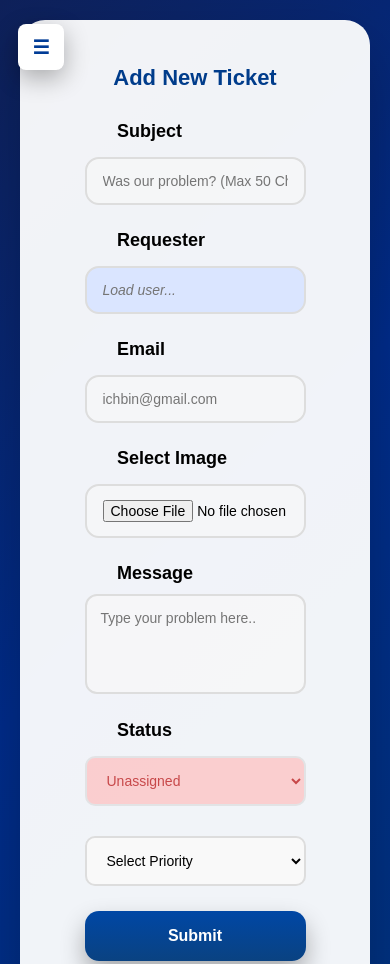
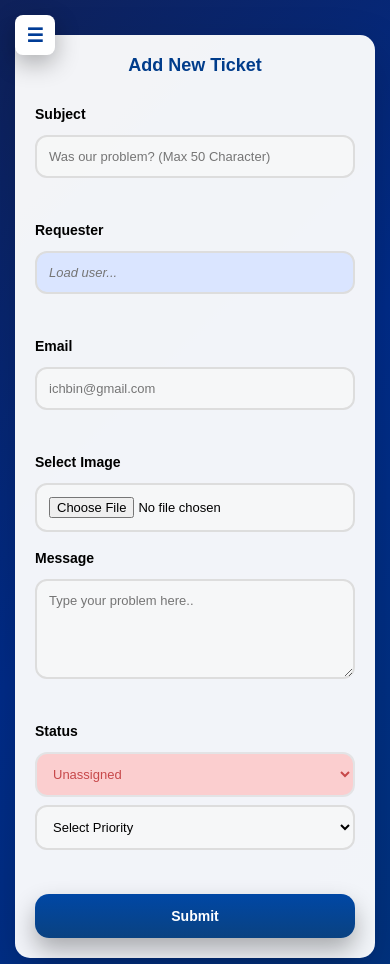
Before and after one commit to Marshel-S/TicketingIT, a website: page views/index.html in a window 390 px wide. Shown: the top 964 px of the page. Drawn offline with Linux system fonts and the light colour scheme; files that its build step writes are made by us from their sources; no server answers.

Commit message:
Adding new style and little changes

```diff
--- /dev/null
+++ b/public/login.css
@@ -0,0 +1,216 @@
+* {
+    margin: 0;
+    padding: 0;
+    box-sizing: border-box;
+}
+
+.sidebar-toggle {
+  all: unset;
+  position: fixed;
+  top: 24px;
+  left: 18px;
+  width: 46px;
+  height: 46px;
+  display: grid;
+  place-items: center;
+  background: white;
+  color: #003c96;
+  font-size: 19px;
+  font-weight: bolder;
+  line-height: 1;
+  border-radius: 8px;
+  cursor: pointer;
+  box-shadow: 0 8px 24px rgba(0, 0, 0, 0.3);
+  z-index: 20;
+  transition: ease-out;
+  transition-duration: 0.25s;
+}
+
+.sidebar-toggle:hover{
+  color: white;
+  background: #003c96;
+  transition: ease-in-out;
+  transition-duration: 0.25s;
+}
+
+.sidebar {
+  position: fixed;
+  top: 10px;
+  left: 10px;
+  width: 280px;
+  height: calc(110vh - 40px);
+  background: #ffffff;
+  border-radius: 10px;
+  padding: 20px;
+  box-shadow: 0 20px 50px -30px rgba(0, 0, 0, 0.35);
+  transform: translateX(-120%);
+  transition: 0.35s ease;
+  z-index: 25;
+  font-family: 'Poppins', sans-serif;
+}
+
+.sidebar h2 {
+  font-size: 18px;
+  margin: 0px;
+  font-weight: 600;
+  color: #003c96;
+  margin-bottom: 20px;
+}
+
+.sidebar nav {
+  display: flex;
+  flex-direction: column;
+  gap: 12px;
+}
+
+.sidebar nav a {
+  text-decoration: none;
+  padding: 10px 14px;
+  border-radius: 10px;
+  color: #333;
+  font-size: 14px;
+  transition: 0.25s ease;
+}
+
+.sidebar nav a:hover {
+  background: #003c96;
+  color: white;
+}
+
+body.sidebar-open .sidebar {
+  transform: translateX(0);
+}
+
+body.sidebar-open .sidebar-toggle,
+body.sidebar-open .sidebar-toggle:hover {
+  transform: translateX(300px);
+  transition: ease-in-out;
+  transition-duration: 0.25s;
+}
+
+body {
+    font-family: 'Poppins', sans-serif;
+    background: linear-gradient(135deg, #0f215a, #002c8b, #003380);
+    display: flex;
+    justify-content: center;
+    align-items: center;
+    min-height: 100vh;
+    padding: 20px;
+}
+
+.login-overlay {
+  background-color: rgba(255, 255, 255, 0.966);
+  padding: 40px;
+  border-radius: 20px;
+  border: none;
+  font-size: smaller;
+}
+
+.login-overlay h1 {
+  color: #00378a;
+}
+
+.login-overlay p {
+  margin-top: 3px;
+}
+
+.login-overlay h4 {
+  margin: 20px 0px 15px;
+}
+
+.login-overlay input {
+  margin: 2px 0px;
+  width: 100%;
+  background: rgba(255, 255, 255, 0.432);
+}
+
+#loginBtn {
+  width: 100%;
+  background-color: #003483;
+  color: #f9f9f9;
+  cursor: pointer;
+  transition: ease-in-out;
+  transition-duration: 0.15s;
+}
+
+#loginBtn:hover {
+  background-color: #002a69;
+  color: #d3d3d3;
+  transition: ease-in-out;
+  transition-duration: 0.15s;
+}
+
+.login-overlay a {
+  text-decoration: none;
+  color: #00319b;
+}
+
+.login-overlay a:hover {
+  text-decoration: underline;
+}
+
+#userInput {
+  background-color: #dae5ff;
+  font-style: italic;
+}
+
+.overlay {
+  position: fixed;
+  top: 0;
+  left: 0;
+  width: 100%;
+  height: 100%;
+  background: rgba(0,0,0,0.4);
+  display: none;
+  z-index: 1000;
+}
+
+.overlay.show {
+  display: block;
+}
+
+.error-input {
+  border: 2px solid #ff3737 !important;
+  background: #fff5f5;
+  animation: shake 0.35s ease;
+}
+
+.error-text {
+  color: #ff2222;
+  font-size: 13px;
+  margin-top: 10px;
+  font-weight: 500;
+}
+
+.more-tittle {
+  position: absolute;
+}
+
+@keyframes shake {
+  0% { transform: translateX(0); }
+  20% { transform: translateX(-6px); }
+  40% { transform: translateX(6px); }
+  60% { transform: translateX(-5px); }
+  80% { transform: translateX(5px); }
+  100% { transform: translateX(0); }
+}
+
+.toast{
+  position: fixed;
+  top: 25px;
+  right: -350px;
+  background: #4caf50;
+  color: white;
+  padding: 14px 22px;
+  border-radius: 8px;
+  font-family: 'Poppins', sans-serif;
+  box-shadow: 0 6px 18px rgba(0,0,0,0.2);
+  opacity: 0;
+  transition: right 0.5s ease, opacity 0.5s ease;
+  z-index: 9999;
+}
+
+.toast.show{
+  right: 30px;
+  opacity: 1;
+}
--- a/public/style.css
+++ b/public/style.css
@@ -4,6 +4,7 @@
     box-sizing: border-box;
 }
 
+/* ===== TOGGLE ===== */
 .sidebar-toggle {
   all: unset;
   position: fixed;
@@ -17,29 +18,26 @@
   color: #003c96;
   font-size: 19px;
   font-weight: bolder;
-  line-height: 1;
   border-radius: 8px;
   cursor: pointer;
   box-shadow: 0 8px 24px rgba(0, 0, 0, 0.3);
   z-index: 20;
-  transition: ease-out;
-  transition-duration: 0.25s;
+  transition: 0.25s ease;
 }
 
-.sidebar-toggle:hover{
+.sidebar-toggle:hover {
   color: white;
   background: #003c96;
-  transition: ease-in-out;
-  transition-duration: 0.25s;
 }
 
+/* ===== SIDEBAR ===== */
 .sidebar {
   position: fixed;
   top: 10px;
   left: 10px;
   width: 280px;
-  height: calc(110vh - 40px);
-  background: #ffffff;
+  height: calc(100vh - 20px);
+  background: #fff;
   border-radius: 10px;
   padding: 20px;
   box-shadow: 0 20px 50px -30px rgba(0, 0, 0, 0.35);
@@ -51,7 +49,6 @@
 
 .sidebar h2 {
   font-size: 18px;
-  margin: 0px;
   font-weight: 600;
   color: #003c96;
   margin-bottom: 20px;
@@ -81,160 +78,89 @@ body.sidebar-open .sidebar {
   transform: translateX(0);
 }
 
-body.sidebar-open .sidebar-toggle,
-body.sidebar-open .sidebar-toggle:hover {
+body.sidebar-open .sidebar-toggle {
   transform: translateX(300px);
-  transition: ease-in-out;
-  transition-duration: 0.25s;
 }
 
+/* ===== BODY ===== */
 body {
     font-family: 'Poppins', sans-serif;
     background: linear-gradient(135deg, #0f215a, #002c8b, #003380);
     display: flex;
     justify-content: center;
-    align-items: center;
+    align-items: flex-start;
     min-height: 100vh;
     padding: 20px;
 }
 
-.login-overlay {
-  background-color: rgba(255, 255, 255, 0.966);
-  padding: 40px;
-  border-radius: 20px;
-  border: none;
-  font-size: smaller;
-}
-
-.login-overlay h1 {
-  color: #00378a;
-}
-
-.login-overlay p {
-  margin-top: 3px;
-}
-
-.login-overlay h4 {
-  margin: 20px 0px 15px;
-}
-
-.login-overlay input {
-  margin: 2px 0px;
-  width: 100%;
-  background: rgba(255, 255, 255, 0.432);
-}
-
-#loginBtn {
-  width: 100%;
-  background-color: #003483;
-  color: #f9f9f9;
-  cursor: pointer;
-  transition: ease-in-out;
-  transition-duration: 0.15s;
-}
-
-#loginBtn:hover {
-  background-color: #002a69;
-  color: #d3d3d3;
-  transition: ease-in-out;
-  transition-duration: 0.15s;
-}
-
-.login-overlay a {
-  text-decoration: none;
-  color: #00319b;
-}
-
-.login-overlay a:hover {
-  text-decoration: underline;
-}
-
+/* ===== CARD ===== */
 .ticket {
-    background: rgba(255, 255, 255, 0.945);
-    padding: 45px;
-    width: min(650px, 92vw);
-    border-radius: 25px;
-    box-shadow: 0 25px 60px rgba(0, 0, 0, 0.25);
-    transition: 0.4s ease;
+    background: rgba(255, 255, 255, 0.95);
+    padding: clamp(20px, 4vw, 45px);
+    width: 100%;
+    max-width: 650px;
+    margin: 20px auto;
+    border-radius: 20px;
+    box-shadow: 0 20px 50px rgba(0, 0, 0, 0.2);
+    transition: 0.3s ease;
+    display: flex;
+    flex-direction: column;
 }
 
 .ticket:hover {
     transform: translateY(-3px);
 }
 
-.ticket, h2 {
+.ticket h2 {
     text-align: center;
     font-weight: 700;
     font-size: 22px;
-    margin-bottom: 30px;
-    color: #000;
-}
-
-h2 {
+    margin-bottom: 20px;
     color: #003c8b;
 }
 
-h4 {
-    font-size: 18px;
-    text-align: left;
-    margin-left: 52px;
-    margin-top: 10px;
+/* ===== FORM ===== */
+#ticketForm {
+    display: flex;
+    flex-direction: column;
+    gap: 8px;
 }
 
-input {
-    width: 85%;
-    margin: 15px;
-    padding: 14px 16px;
-    border-radius: 14px;
-    border: 2px solid #ddd;
-    outline: none;
-    font-size: 14px;
-    font-family: 'Poppins', sans-serif;
-    background: #f9f9f998;
-    transition: 0.3s ease;
+/* ===== LABEL ===== */
+h4 {
+    font-size: 15px;
+    margin: 10px 0 5px;
 }
 
-textarea {
-    resize: none;
-    height: 100px;
-    margin: 10px;
-    width: 85%;
+/* ===== INPUT ===== */
+input,
+textarea,
+select {
+    width: 100%;
+    padding: 14px 16px;
     border-radius: 12px;
     border: 2px solid #ddd;
     outline: none;
-    padding: 14px 14px;
     font-size: 14px;
     font-family: 'Poppins', sans-serif;
     background: #f9f9f9b6;
     transition: 0.3s ease;
 }
 
-select {
-    width: 85%;
-    margin: 15px;
-    padding: 14px 16px;
-    border-radius: 10px;
-    border: 2px solid #ddd;
-    outline: none;
-    font-size: 14px;
-    font-family: 'Poppins', sans-serif;
-    color: black;
-    background: #f9f9f9;
-    transition: 0.3s ease;
+textarea {
+    resize: vertical;
+    min-height: 100px;
 }
 
-option {
-    color: black;
-}
-
+/* ===== DISABLED ===== */
 select:disabled {
   cursor: not-allowed;
   background-color: rgb(255, 190, 190);
   color: rgb(182, 0, 0);
 }
 
+/* ===== BUTTON ===== */
 input[type="submit"] {
-    width: 85%;
     padding: 16px;
     border: none;
     border-radius: 14px;
@@ -244,27 +170,21 @@ input[type="submit"] {
     font-size: 16px;
     cursor: pointer;
     margin-top: 10px;
-    margin-bottom: 8px;
-    transition: 0.3s ease;
     box-shadow: 0 12px 25px rgba(0, 0, 0, 0.3);
-    transition: ease-out;
-    transition-duration: 0.2s;
+    transition: 0.2s ease;
 }
 
 input[type="submit"]:hover {
     background: linear-gradient(180deg, #00367e, #083161);
-    color: white;
-    cursor: pointer;
-    transition: 0.3s ease;
-    transition: ease-in-out;
-    transition-duration: 0.2s;
 }
 
+/* ===== USER ===== */
 #userInput {
   background-color: #dae5ff;
   font-style: italic;
 }
 
+/* ===== POPUP ===== */
 .overlay {
   position: fixed;
   top: 0;
@@ -286,18 +206,18 @@ input[type="submit"]:hover {
   top: 50%;
   left: 50%;
   transform: translate(-50%, -50%);
-  width: 30%;
+  width: min(90%, 400px);
   padding: 20px;
   background: #fff;
-  border-radius: 10px;
-  box-shadow: 0px 2px 5px 5px rgba(0, 0, 0, 0.1);
-  margin-top: -25px;
+  border-radius: 12px;
+  box-shadow: 0px 10px 30px rgba(0, 0, 0, 0.2);
   opacity: 0;
   z-index: 1001;
 }
 
-.popup > * {
-  margin: 15px 0px;
+.popup.show {
+  display: block;
+  opacity: 1;
 }
 
 .popup p {
@@ -314,21 +234,16 @@ input[type="submit"]:hover {
   background: #ffb3b3;
   color: #aa0000;
   border: none;
-  outline: none;
   border-radius: 50%;
   cursor: pointer;
 }
 
-.popup.show {
-  display: block;
-  opacity: 1;
-}
-
+/* ===== BUTTON POPUP ===== */
 .next-button {
   display: flex;
   justify-content: center;
-  gap: 15px;
-  margin-top: 20px;
+  gap: 10px;
+  flex-wrap: wrap;
 }
 
 .next-button button {
@@ -336,7 +251,7 @@ input[type="submit"]:hover {
   color: white;
   border: none;
   border-radius: 8px;
-  padding: 15px 18px;
+  padding: 12px 16px;
   cursor: pointer;
   font-weight: 600;
   transition: 0.2s ease;
@@ -344,36 +259,10 @@ input[type="submit"]:hover {
 
 .next-button button:hover {
   background-color: #001d49;
-  transition: 0.2s ease;
 }
 
-.error-input {
-  border: 2px solid #ff3737 !important;
-  background: #fff5f5;
-  animation: shake 0.35s ease;
-}
-
-.error-text {
-  color: #ff2222;
-  font-size: 13px;
-  margin-top: 10px;
-  font-weight: 500;
-}
-
-.more-tittle {
-  position: absolute;
-}
-
-@keyframes shake {
-  0% { transform: translateX(0); }
-  20% { transform: translateX(-6px); }
-  40% { transform: translateX(6px); }
-  60% { transform: translateX(-5px); }
-  80% { transform: translateX(5px); }
-  100% { transform: translateX(0); }
-}
-
-.toast{
+/* ===== TOAST ===== */
+.toast {
   position: fixed;
   top: 25px;
   right: -350px;
@@ -388,7 +277,63 @@ input[type="submit"]:hover {
   z-index: 9999;
 }
 
-.toast.show{
+.toast.show {
   right: 30px;
   opacity: 1;
 }
+
+/* ===== RESPONSIVE ===== */
+
+/* Tablet */
+@media (max-width: 768px) {
+  .sidebar {
+    width: 240px;
+  }
+
+  body.sidebar-open .sidebar-toggle {
+    transform: translateX(260px);
+  }
+
+  .ticket {
+    padding: 25px;
+  }
+}
+
+/* Mobile */
+@media (max-width: 480px) {
+  body {
+    padding: 15px;
+  }
+
+  .ticket {
+    padding: 20px;
+    border-radius: 15px;
+  }
+
+  .ticket h2 {
+    font-size: 18px;
+  }
+
+  h4 {
+    font-size: 14px;
+  }
+
+  input,
+  textarea,
+  select {
+    font-size: 13px;
+    padding: 12px;
+  }
+
+  input[type="submit"] {
+    font-size: 14px;
+    padding: 14px;
+  }
+
+  .sidebar-toggle {
+    top: 15px;
+    left: 15px;
+    width: 40px;
+    height: 40px;
+  }
+}
```
